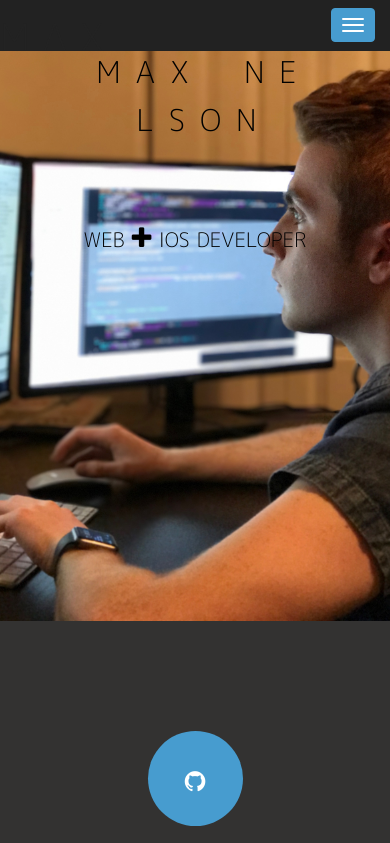
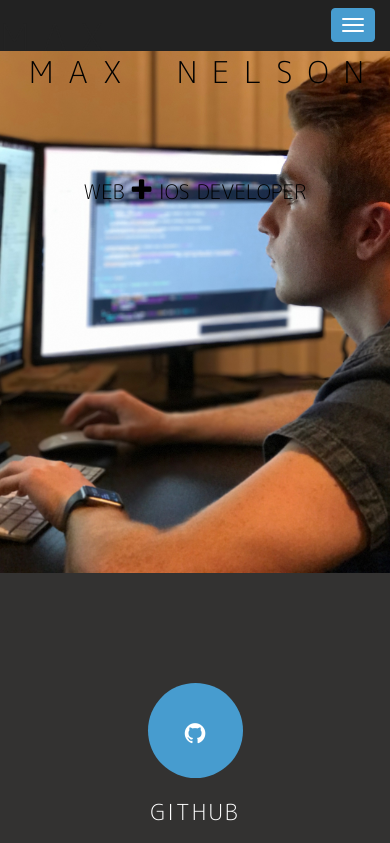
Before and after one commit to Maxnelson997/Maxnelson997.github.io, a plain HTML site: page index.html in a window 390 px wide. Shown: the top 843 px of the page. Drawn offline with nearby package versions, Linux system fonts and the light colour scheme; some packages are replaced by stand-ins of ours; a script that the page names is missing.

```diff
--- a/css/style.css
+++ b/css/style.css
@@ -340,7 +340,6 @@
 	letter-spacing: -3px;
 	word-spacing: 10px;
 	color: black;
-	margin: 0px 80px auto;
 }
 
 header .intro-sd {
```
